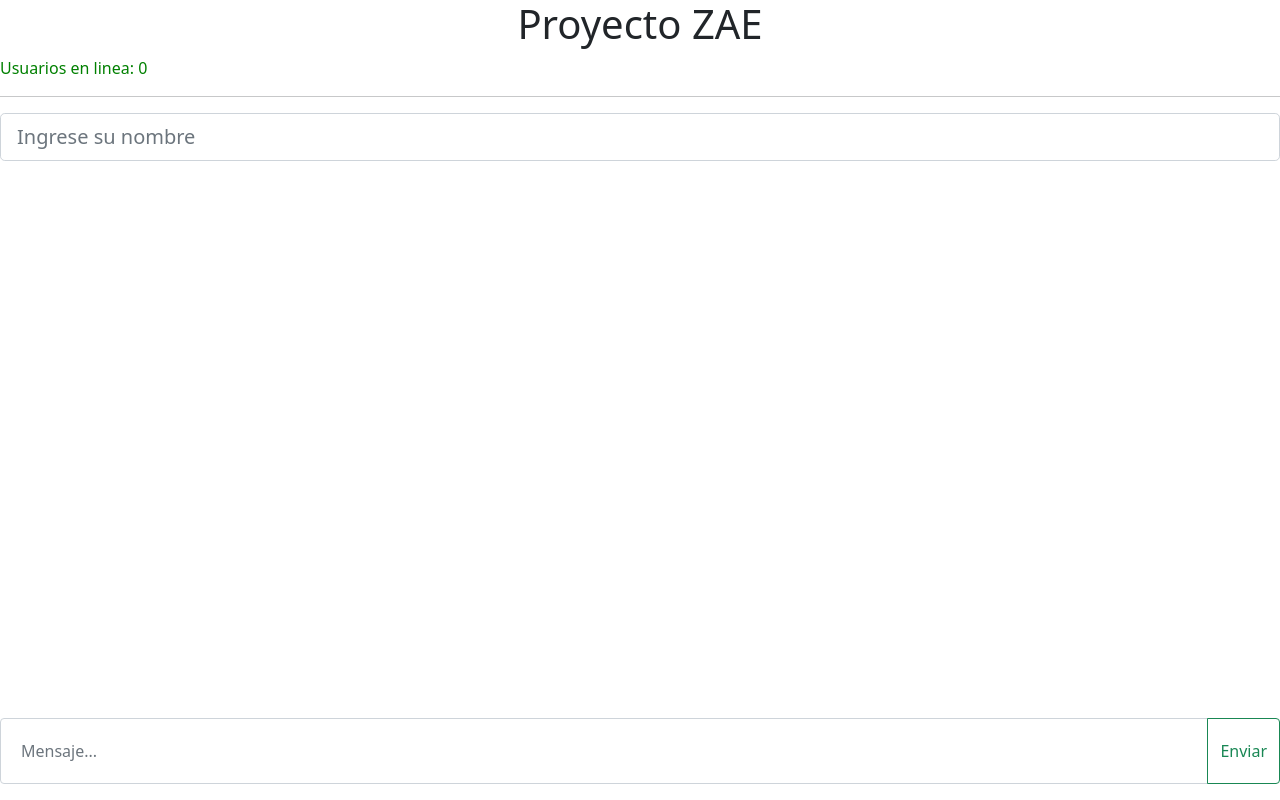
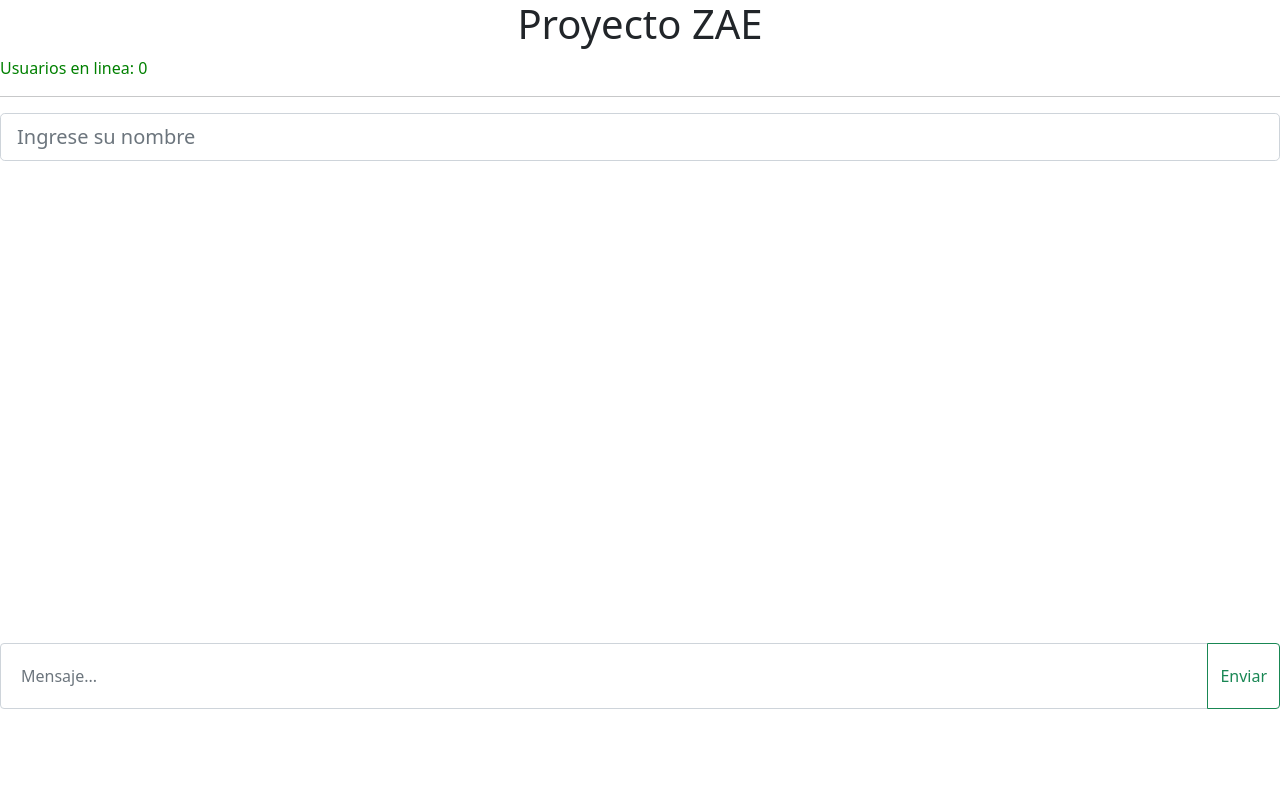
Before and after one commit to mrsanchez02/proyectoZAE, a website: page src/public/index.html in a window 1280 px wide. Drawn offline with nearby package versions, Linux system fonts and the light colour scheme; no server answers.

Commit message:
Corregido Fix-Bottom
No tiene soporte movil.

```diff
--- a/src/public/index.html
+++ b/src/public/index.html
@@ -22,7 +22,7 @@
         <input type="text" name="" id="username" placeholder="Ingrese su nombre" required
             class="form-control form-control-lg">
         <div id="all_messages"></div>
-        <div class="input-group mb-3 botonera fixed-bottom">
+        <div class="input-group mb-3 botonera">
             <input type="text" id="write_message" class="form-control" placeholder="Mensaje...">
             <button class="btn btn-outline-success" type="button" id="button-addon2">Enviar</button>
         </div>
```
